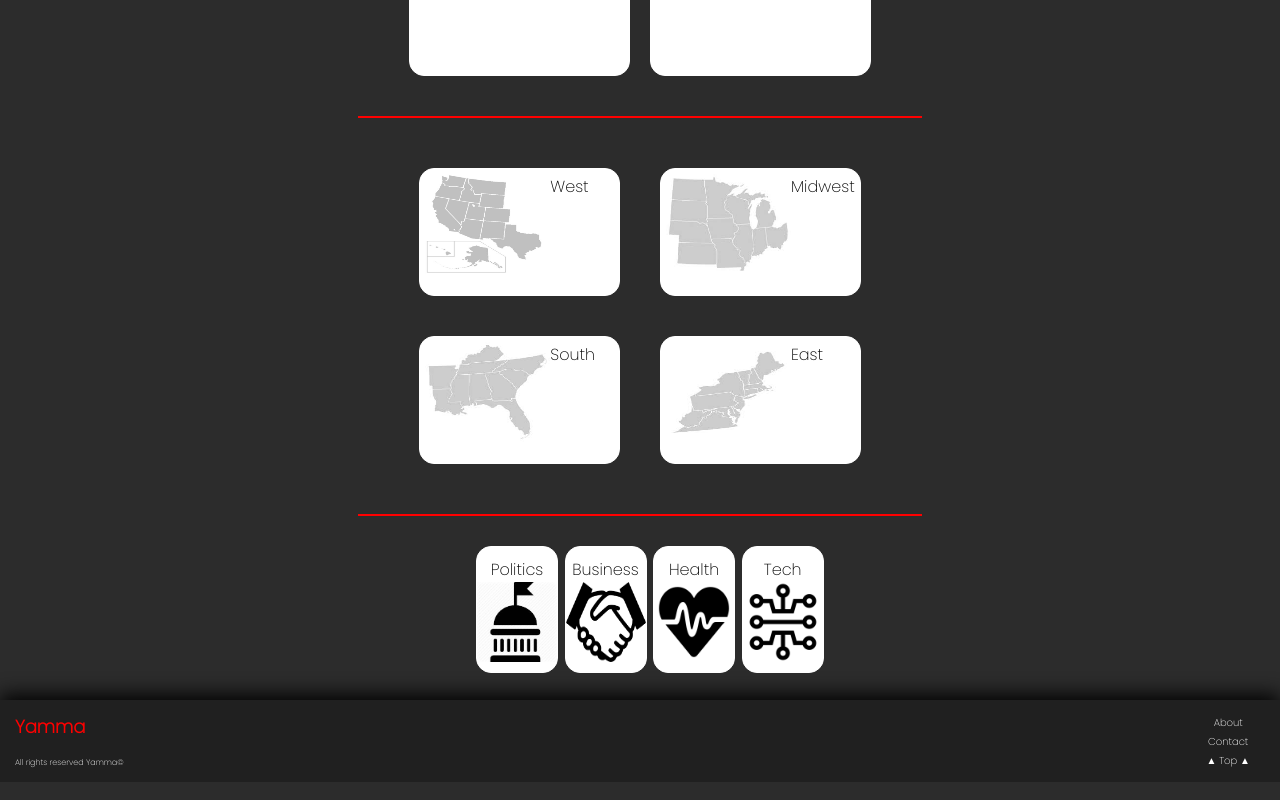
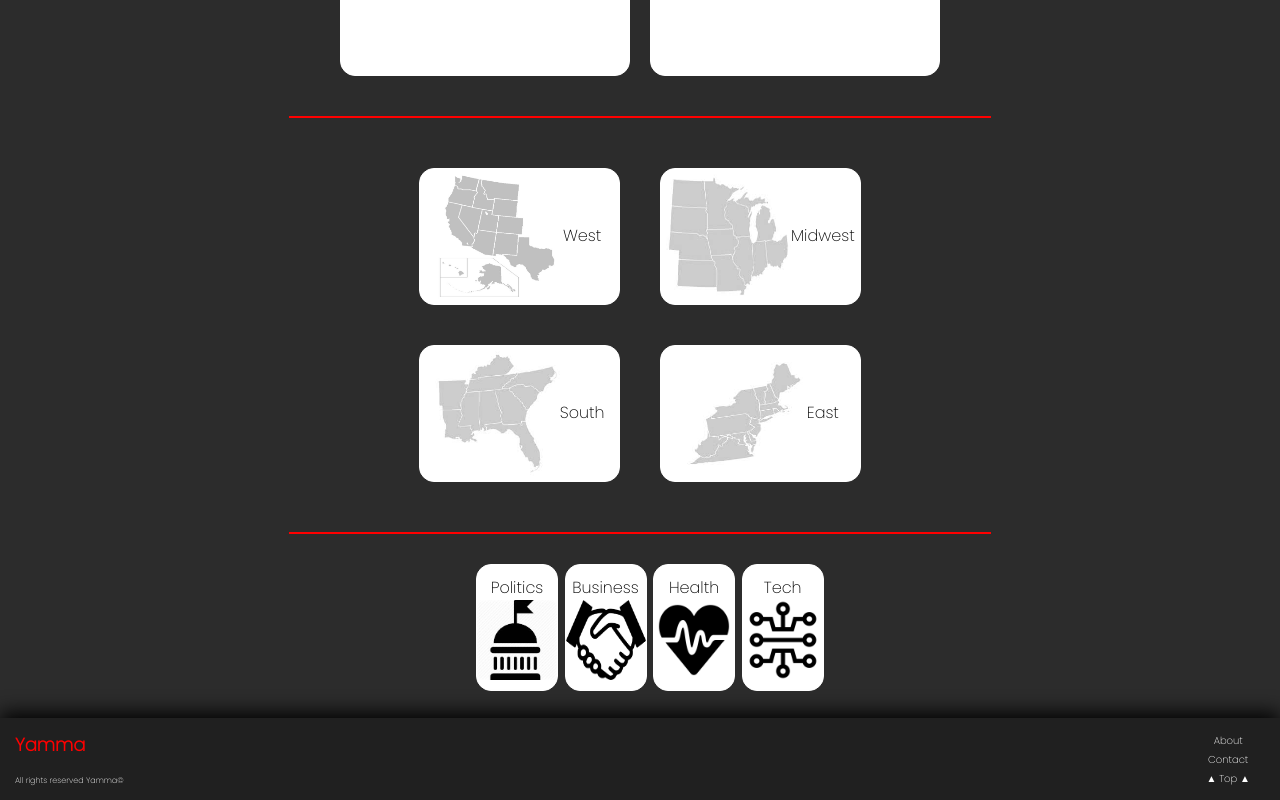
Before and after one commit to MettyS/yamma-client, a React (Create React App) app: page / in a window 1280 px wide. Shown: the part 421-1221 px from the top of the page. Built offline with nearby package versions, Linux system fonts and the light colour scheme; no server answers; a web font is replaced by a local one.

Commit message:
fixed some layout stuff and set preparations for scaling

```diff
--- a/src/components/ArticlePanel/ArticlePanel.css
+++ b/src/components/ArticlePanel/ArticlePanel.css
@@ -1,5 +1,5 @@
 .dashboard-container {
-  max-width: 1080px;
+  width: 700px;
 }
 
 hr {
@@ -41,6 +41,8 @@ hr {
 
 .subregion-title {
   color: black;
+  justify-content: right;
+  text-align: right;
 }
 
 .subregion-ul {
@@ -60,8 +62,6 @@ hr {
   min-height: 128px;
   padding: 5px;
   margin: 20px 20px;
-  display: flex;
-  flex-direction: row;
 }
 
 .subregion-img {
@@ -70,7 +70,8 @@ hr {
   margin: 0;
   padding: 0;
   width: 125px;
-  height: 100px;
+  height: 125px;
+  vertical-align: middle;
 }
 
 .categorylist-container {
@@ -182,12 +183,12 @@ hr {
   }
 
   .subregion-img {
-    justify-content: center;
+    /* justify-content: center;
     text-align: center;
     margin: 0;
     padding: 0;
     width: 125px;
-    height: 100px;
+    height: 100px; */
   }
 
   .categorylist-container {
--- a/src/components/CategoryList/CategoryList.js
+++ b/src/components/CategoryList/CategoryList.js
@@ -11,13 +11,13 @@ import healthicon from '../../images/healthicon.png';
 import techicon from '../../images/techicon.png';
 
 export class CategoryList extends Component {
-
   render() {
     return (
       <div className='categorylist-container'>
         <hr></hr>
 
         <ul className='subregion-ul'>
+          <Link to='/event/category/West' className='subregion-title'>
             <li className='subregion-item'>
               <img
                 src={yammawest}
@@ -25,8 +25,10 @@ export class CategoryList extends Component {
                 height='80px'
                 className='subregion-img'
               />
-            <Link to='/event/category/West' className='subregion-title'>West</Link>
+              West
             </li>
+          </Link>
+          <Link to='/event/category/Midwest' className='subregion-title'>
             <li className='subregion-item'>
               <img
                 src={yammamidwest}
@@ -34,9 +36,10 @@ export class CategoryList extends Component {
                 height='80px'
                 className='subregion-img'
               />
-            <Link to='/event/category/Midwest' className='subregion-title'>Midwest</Link>
+              Midwest
             </li>
-
+          </Link>
+          <Link to='/event/category/South' className='subregion-title'>
             <li className='subregion-item'>
               <img
                 src={yammasouth}
@@ -44,8 +47,10 @@ export class CategoryList extends Component {
                 height='80px'
                 className='subregion-img'
               />
-            <Link to='/event/category/South' className='subregion-title'>South</Link>
+              South
             </li>
+          </Link>
+          <Link to='/event/category/East' className='subregion-title'>
             <li className='subregion-item'>
               <img
                 src={yammaeast}
@@ -53,15 +58,17 @@ export class CategoryList extends Component {
                 height='80px'
                 className='subregion-img'
               />
-            <Link to='/event/category/East' className='subregion-title'>East</Link>
+              East
             </li>
+          </Link>
         </ul>
 
         <hr></hr>
 
         <ul className='category-ul'>
+          <Link to='/event/category/Politics' className='category-title'>
             <li className='category-item'>
-            <Link to='/event/category/Politics' className='category-title'>Politics</Link>
+              Politics
               <img
                 src={politicsicon}
                 width='80px'
@@ -69,8 +76,10 @@ export class CategoryList extends Component {
                 className='category-img'
               />
             </li>
+          </Link>
+          <Link to='/event/category/Business' className='category-title'>
             <li className='category-item'>
-            <Link to='/event/category/Business' className='category-title'>Business</Link>
+              Business
               <img
                 src={businessicon}
                 width='80px'
@@ -78,8 +87,10 @@ export class CategoryList extends Component {
                 className='category-img'
               />
             </li>
+          </Link>
+          <Link to='/event/category/Health' className='category-title'>
             <li className='category-item'>
-            <Link to='/event/category/Health' className='category-title'>Health</Link>
+              Health
               <img
                 src={healthicon}
                 width='80px'
@@ -87,8 +98,10 @@ export class CategoryList extends Component {
                 className='category-img'
               />
             </li>
+          </Link>
+          <Link to='/event/category/Tech' className='category-title'>
             <li className='category-item'>
-            <Link to='/event/category/Tech' className='category-title'>Tech</Link>
+              Tech
               <img
                 src={techicon}
                 width='80px'
@@ -96,6 +109,7 @@ export class CategoryList extends Component {
                 className='category-img'
               />
             </li>
+          </Link>
         </ul>
       </div>
     );
```
Also changed, not shown: src/components/CategoryPage/CategoryPage.css (line endings or trailing spaces), 1 other file (tests, documents, lock files or other folders). Lines whose indentation alone changed are shown as unchanged.
